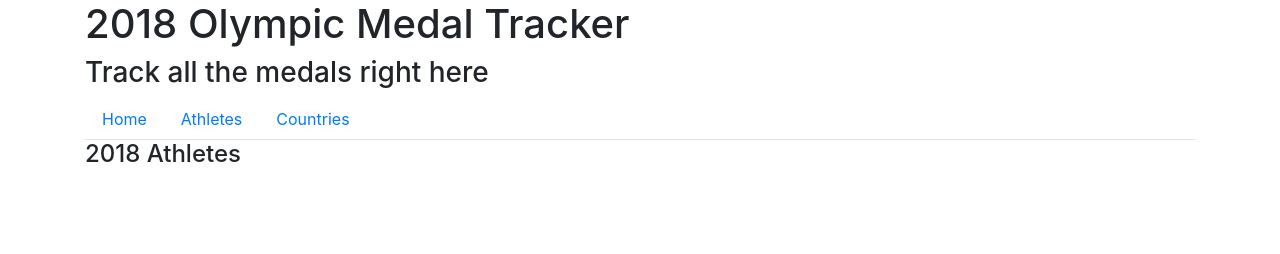
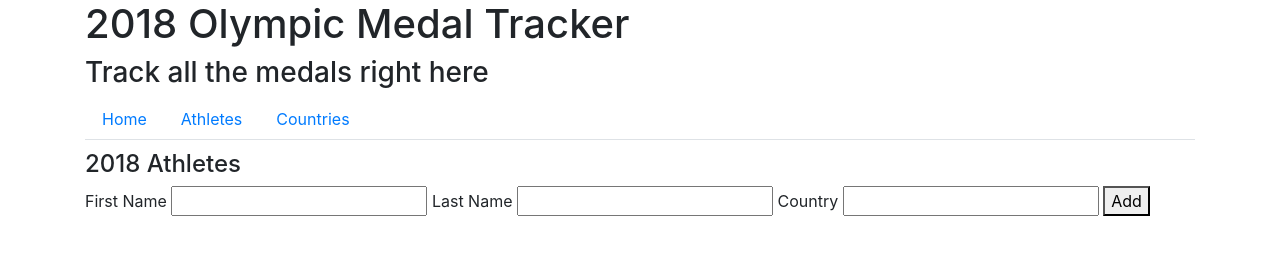
Before and after one commit to jlp0422/athlete_country_events, a website: page views/athletes.html in a window 1280 px wide. Drawn offline with nearby package versions, Linux system fonts and the light colour scheme; files that its build step writes are made by us from their sources.

Commit message:
able to add athletes

```diff
--- a/server.js
+++ b/server.js
@@ -4,12 +4,13 @@ const app = express();
 const db = require('./db');
 const path = require('path')
 const nunjucks = require('nunjucks');
-const { Athlete, Country } = db.models
+const { Athlete, Country } = db.models;
 
 nunjucks.configure({ noCache: true })
 app.set('view engine', 'html');
 app.engine('html', nunjucks.render);
 
+app.use(require('body-parser').urlencoded())
 app.use('/vendor', express.static(path.join(__dirname, 'node_modules')));
 app.use('/athletes', require('./routes/athletes'))
 app.use('/countries', require('./routes/countries'))
--- a/views/athletes.html
+++ b/views/athletes.html
@@ -2,6 +2,17 @@
 
 {% block content %}
 <h4>2018 Athletes</h4>
+
+<form action="/athletes" method="POST">
+  <label>First Name</label>
+  <input type="text" name="firstName" />
+  <label>Last Name</label>
+  <input type="text" name="lastName" />
+  <label>Country</label>
+  <input type="text" name="name" />
+
+  <button class="btn-btn-primary">Add</button>
+</form>
 
 <ul>
   {% for athlete in athletes %}
```
Also changed, not shown: routes/athletes.js (+18 -0 lines), views/layout.html (+1 -1 lines).
